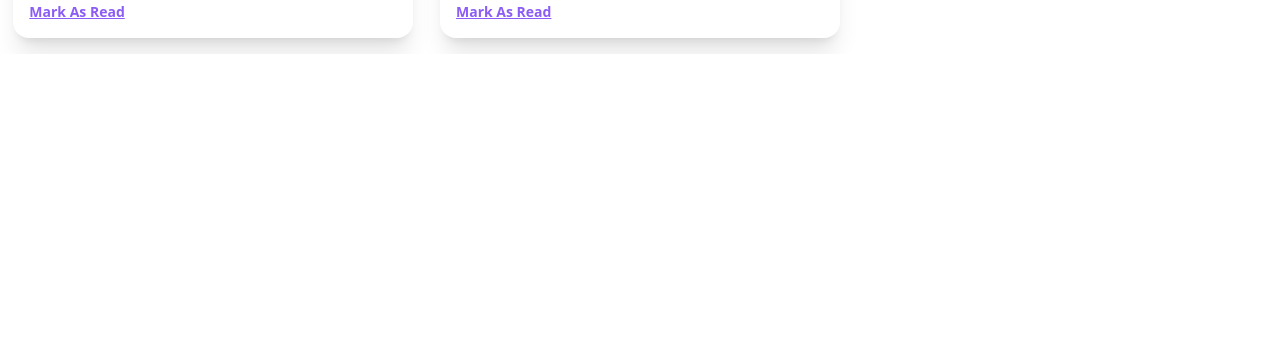
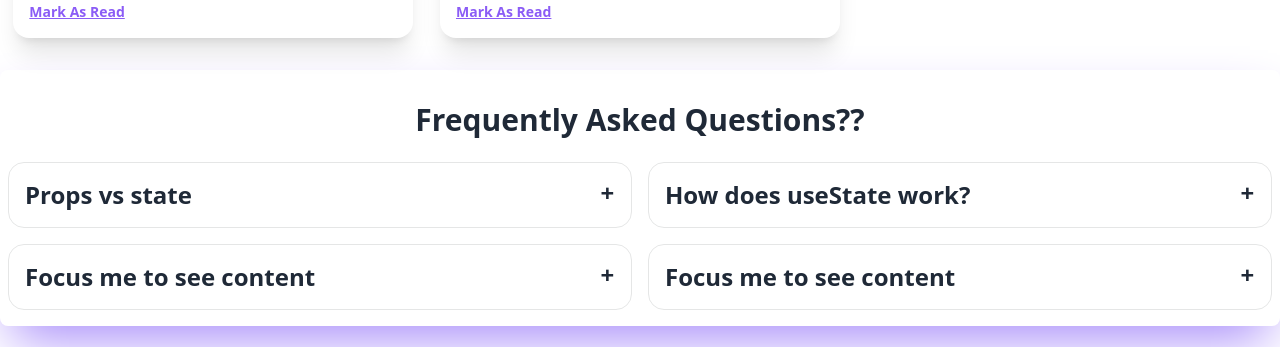
Before and after one commit to emon3455/knowledge-Hub, a React (Vite) app: page / in a window 1280 px wide. Shown: the part 995-1342 px from the top of the page. Before the commit the page ends 1049 px from the top, so only its background shows below. Built offline with nearby package versions, Linux system fonts and the light colour scheme.

Commit message:
blog component created and first 2 question answer done

```diff
--- a/src/App.jsx
+++ b/src/App.jsx
@@ -4,6 +4,7 @@ import Header from './Components/Header/Header'
 import PostContainer from './Components/PostContainer/PostContainer'
 import { ToastContainer, toast } from 'react-toastify';
 import 'react-toastify/dist/ReactToastify.css';
+import Blog from './Components/Blog/Blog';
 
 function App() {
   const [count, setCount] = useState(0)
@@ -17,7 +18,7 @@ function App() {
 
          <ToastContainer></ToastContainer>
 
-
+         <Blog></Blog>
 
     </div>
   )
--- /dev/null
+++ b/src/Components/Blog/Blog.jsx
@@ -0,0 +1,57 @@
+import React from 'react';
+
+const Blog = () => {
+    return (
+        <div className='my-6 shadow-violet-400 shadow-2xl p-2 pb-4 rounded-lg'>
+
+            <h2 className='text-center text-3xl font-bold my-6'>Frequently Asked Questions??</h2>
+
+            <div className="grid grid-cols-1 md:grid-cols-2 gap-4">
+
+                <div tabIndex={0} className="collapse collapse-plus border border-base-300 bg-base-100 rounded-box">
+                    <div className="collapse-title text-2xl font-bold">
+                        Props vs state
+                    </div>
+                    <div className="collapse-content text-xl">
+                        <p><span className='font-bold'>Props: </span> is object. which is immutable. props is passed through out Components. we cannot change the value of props.
+                        </p>
+                        <p><span className='font-bold'>State:</span> is changeable. Basically it change based on event. and by using state variable and function we handle the updated data.</p>
+                    </div>
+                </div>
+
+                <div tabIndex={1} className="collapse collapse-plus border border-base-300 bg-base-100 rounded-box">
+                    <div className="collapse-title text-2xl font-bold">
+                        How does useState work?
+                    </div>
+                    <div className="collapse-content text-xl">
+                        <p>
+                            Basically, useState is a react hook which is used to handle changable value. It actually return an array where first element is the current value and second element is a function which is used to update the current value.
+                        </p>
+                    </div>
+                </div>
+
+                <div tabIndex={2} className="collapse collapse-plus border border-base-300 bg-base-100 rounded-box">
+                    <div className="collapse-title text-2xl font-bold">
+                        Focus me to see content
+                    </div>
+                    <div className="collapse-content">
+                        <p>tabIndex={2} attribute is necessary to make the div focusable</p>
+                    </div>
+                </div>
+
+                <div tabIndex={3} className="collapse collapse-plus border border-base-300 bg-base-100 rounded-box">
+                    <div className="collapse-title text-2xl font-bold">
+                        Focus me to see content
+                    </div>
+                    <div className="collapse-content">
+                        <p>tabIndex={3} attribute is necessary to make the div focusable</p>
+                    </div>
+                </div>
+
+            </div>
+
+        </div>
+    );
+};
+
+export default Blog;
--- a/src/Components/Header/Header.jsx
+++ b/src/Components/Header/Header.jsx
@@ -22,7 +22,9 @@ const Header = () => {
                     </div>
                     <a className="btn btn-ghost normal-case text-xl">Knowledge Hub</a>
                 </div>
-                <div className="navbar-center hidden lg:flex">
+
+                <div className="navbar-end">
+                    <div className="hidden lg:flex">
                         <ul className="menu menu-horizontal px-1">
                         <li className='font-semibold'><a>Home</a></li>
                         <li className='font-semibold' tabIndex={0}>
@@ -34,7 +36,6 @@ const Header = () => {
                         <li className='font-semibold'><a>Contact</a></li>
                         </ul>
                     </div>
-                <div className="navbar-end">
                     <label tabIndex={0} className="btn btn-ghost btn-circle avatar">
                         <div className="w-10 rounded-full">
                         <img src="https://github.com/emon3455/demo-picture/blob/main/picture/Logo/img4.png?raw=true" />
--- a/src/Components/PostContainer/PostContainer.jsx
+++ b/src/Components/PostContainer/PostContainer.jsx
@@ -17,15 +17,12 @@ const PostContainer = () => {
 
         const result = bookMark.includes(mark);
         if(result){
-            toast("Already BookMarked!");
+            toast("You Have Already Bookmarked This Blog!");
         }
         else{
             const newBooked = [...bookMark, mark];
             setBookMark(newBooked);
         }
-
-
-
     }
 
 
```
Lines whose indentation alone changed are shown as unchanged.
